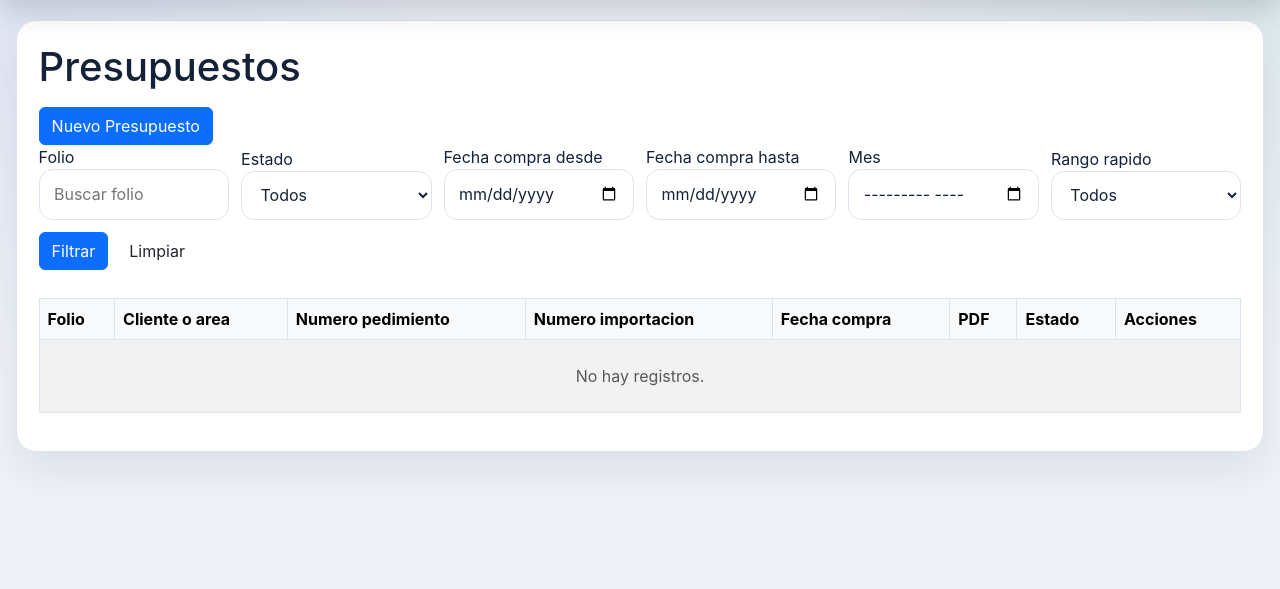
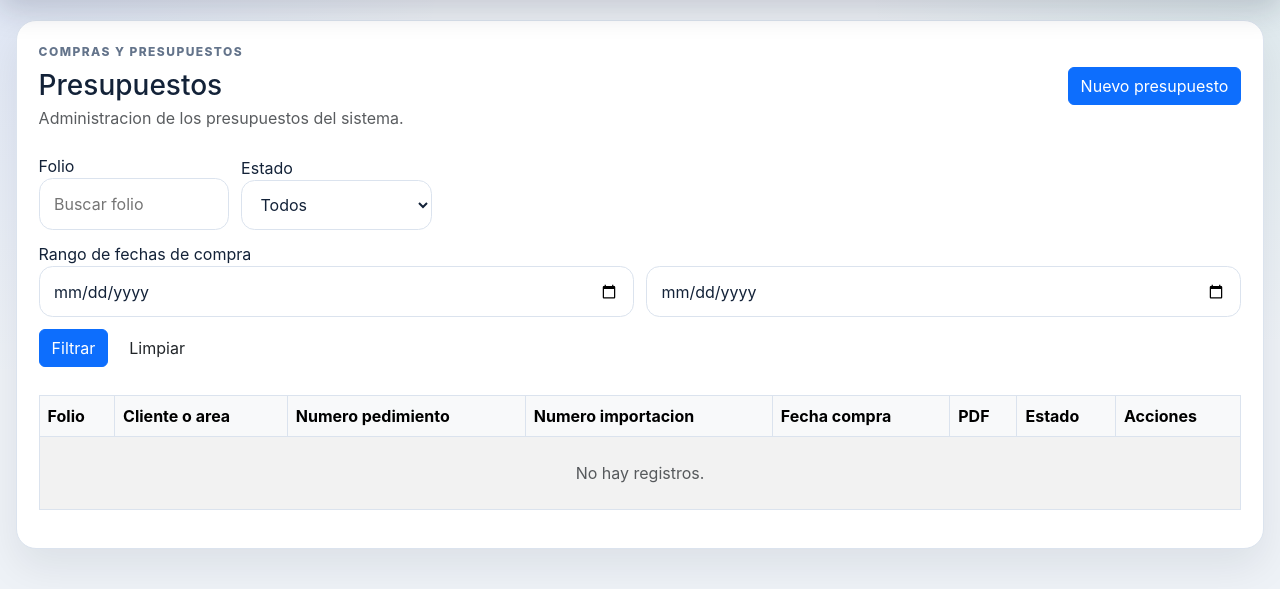
Before and after one commit to LaChivaloca69/Sistema-Gestor-IT-R, a Django app: page /Presupuestos/ in a window 1280 px wide. Shown: the part 72-661 px from the top of the page. Run offline with Django 5.2, Linux system fonts and the light colour scheme; the visitor is signed in with stand-in values (Sample User, id 1); data that the repository does not hold is empty; some libraries are stand-ins or nearby versions.

Commit message:
Cambios en fechas y cambios menores en presupuesto

```diff
--- a/GestorIT/GestorApp/Templates/presupuesto/list.html
+++ b/GestorIT/GestorApp/Templates/presupuesto/list.html
@@ -4,9 +4,14 @@
 
 {% block content %}
 
-
-
-<h1>Presupuestos</h1>
+<div class="d-flex flex-wrap justify-content-between align-items-center gap-3 mb-4">
+	<div>
+		<p class="eyebrow mb-2">Compras y Presupuestos</p>
+		<h1 class="h3 mb-1">Presupuestos</h1>
+		<p class="text-muted mb-0">Administracion de los presupuestos del sistema.</p>
+	</div>
+	<a class="btn btn-primary" href="{% url 'presupuesto_create' %}">Nuevo presupuesto</a>
+</div>
 
 <style>
 	.filters {
@@ -25,10 +30,6 @@
 		width: auto;
 	}
 </style>
-
-<div class="actions">
-	<a class="btn btn-primary" href="{% url 'presupuesto_create' %}">Nuevo Presupuesto</a>
-</div>
 
 <form class="filters" method="get">
 	<div>
@@ -50,43 +51,28 @@
 			{% endfor %}
 		</select>
 	</div>
+	<div style="grid-column: 1 / -1;">
+		<label>Rango de fechas de compra</label>
+		<div style="display: grid; grid-template-columns: repeat(auto-fit, minmax(180px, 1fr)); gap: 0.75rem;">
 			<div>
-		<label for="filter_fecha_desde">Fecha compra desde</label>
 				<input
 					id="filter_fecha_desde"
 					name="fecha_compra_desde"
 					type="date"
 					value="{{ fecha_compra_desde }}"
+					aria-label="Fecha compra desde"
 				/>
 			</div>
 			<div>
-		<label for="filter_fecha_hasta">Fecha compra hasta</label>
 				<input
 					id="filter_fecha_hasta"
 					name="fecha_compra_hasta"
 					type="date"
 					value="{{ fecha_compra_hasta }}"
+					aria-label="Fecha compra hasta"
 				/>
 			</div>
-	<div>
-		<label for="filter_fecha_mes">Mes</label>
-		<input
-			id="filter_fecha_mes"
-			name="fecha_compra_mes"
-			type="month"
-			value="{{ fecha_compra_mes }}"
-		/>
 		</div>
-	<div>
-		<label for="filter_fecha_rango">Rango rapido</label>
-		<select id="filter_fecha_rango" name="fecha_compra_rango">
-			<option value="">Todos</option>
-			<option value="last_7" {% if fecha_compra_rango == 'last_7' %}selected{% endif %}>Ultimos 7 dias</option>
-			<option value="last_30" {% if fecha_compra_rango == 'last_30' %}selected{% endif %}>Ultimos 30 dias</option>
-			<option value="this_month" {% if fecha_compra_rango == 'this_month' %}selected{% endif %}>Este mes</option>
-			<option value="last_month" {% if fecha_compra_rango == 'last_month' %}selected{% endif %}>Mes pasado</option>
-			<option value="this_year" {% if fecha_compra_rango == 'this_year' %}selected{% endif %}>Este ano</option>
-		</select>
 	</div>
 	<div class="filters-actions">
 		<button class="btn btn-primary" type="submit">Filtrar</button>
@@ -139,4 +125,5 @@
 		</tbody>
 	</table>
 </div>
+
 {% endblock %}
--- a/GestorIT/GestorApp/models.py
+++ b/GestorIT/GestorApp/models.py
@@ -101,6 +101,7 @@ class Ubicacion(models.Model):
         return f"{self.edificio} / {self.zona} / {self.referencia or 'Sin referencia'}"
 
 # ------------ MODELOS DE EQUIPO(CATEGORIA, ESTADO, TIPO, ETC) ------------
+# --- Categoria de equipo ------
 class CategoriaEquipo(models.Model):
     nombre_categoria = models.CharField(max_length=100)
     descripcion_categoria = models.CharField(max_length=255, blank=True, null=True)
@@ -116,7 +117,7 @@ class EstadoEquipo(models.TextChoices):
     EN_MANTENIMIENTO = "En Mantenimiento", "En Mantenimiento"
     BAJA = "Baja", "Baja"
 
-
+# --- Equipo ------
 class Equipo(models.Model):
     codigo_inventario = models.CharField(max_length=50, unique=True)
     numero_serie = models.CharField(max_length=100, unique=True, blank=True, null=True)
--- a/GestorIT/GestorApp/views.py
+++ b/GestorIT/GestorApp/views.py
@@ -301,6 +301,9 @@ class PersonalForm(forms.ModelForm):
     class Meta:
         model = Personal
         exclude = ["user"]
+        widgets = {
+            "fecha_ingreso": forms.DateInput(attrs={"type": "date"}),
+        }
 
     def __init__(self, *args, **kwargs):
         self.request_user = kwargs.pop("request_user", None)
@@ -1128,6 +1131,16 @@ class AsignacionEquipoForm(forms.ModelForm):
         model = AsignacionEquipo
         fields = "__all__"
 
+    def __init__(self, *args, **kwargs):
+        super().__init__(*args, **kwargs)
+        fecha_devolucion = self.fields.get("fecha_devolucion")
+        if fecha_devolucion:
+            fecha_devolucion.widget = forms.DateTimeInput(
+                attrs={"type": "datetime-local"},
+                format="%Y-%m-%dT%H:%M",
+            )
+            fecha_devolucion.input_formats = ["%Y-%m-%dT%H:%M"]
+
 def asignacionequipo_list(request):
     items = AsignacionEquipo.objects.select_related("equipo", "personal").all()
     selected_personal = request.GET.get("personal", "")
@@ -1614,6 +1627,16 @@ class BitacoraForm(forms.ModelForm):
         model = Bitacora
         fields = "__all__"
 
+    def __init__(self, *args, **kwargs):
+        super().__init__(*args, **kwargs)
+        fecha_bitacora = self.fields.get("fecha_bitacora")
+        if fecha_bitacora:
+            fecha_bitacora.widget = forms.DateTimeInput(
+                attrs={"type": "datetime-local"},
+                format="%Y-%m-%dT%H:%M",
+            )
+            fecha_bitacora.input_formats = ["%Y-%m-%dT%H:%M"]
+
 def bitacora_list(request):
     items = Bitacora.objects.all()
     return render(request, "bitacora/list.html", {"items": items})
@@ -1658,6 +1681,16 @@ class AnswerForm(forms.ModelForm):
     class Meta:
         model = Answer
         fields = "__all__"
+
+    def __init__(self, *args, **kwargs):
+        super().__init__(*args, **kwargs)
+        fecha_answer = self.fields.get("fecha_answer")
+        if fecha_answer:
+            fecha_answer.widget = forms.DateTimeInput(
+                attrs={"type": "datetime-local"},
+                format="%Y-%m-%dT%H:%M",
+            )
+            fecha_answer.input_formats = ["%Y-%m-%dT%H:%M"]
 
 def answer_list(request):
     items = Answer.objects.all()
@@ -1713,6 +1746,9 @@ class PresupuestoForm(forms.ModelForm):
             "estado_presupuesto",
             "notas",
         ]
+        widgets = {
+            "fecha_compra": forms.DateInput(attrs={"type": "date"}),
+        }
 
     def __init__(self, *args, **kwargs):
         super().__init__(*args, **kwargs)
@@ -1866,6 +1902,9 @@ class CompraMaterialForm(forms.ModelForm):
             "estado_compra",
             "observaciones",
         ]
+        widgets = {
+            "fecha_compra": forms.DateInput(attrs={"type": "date"}),
+        }
 
     def __init__(self, *args, **kwargs):
         super().__init__(*args, **kwargs)
```
Lines whose indentation alone changed are shown as unchanged.
